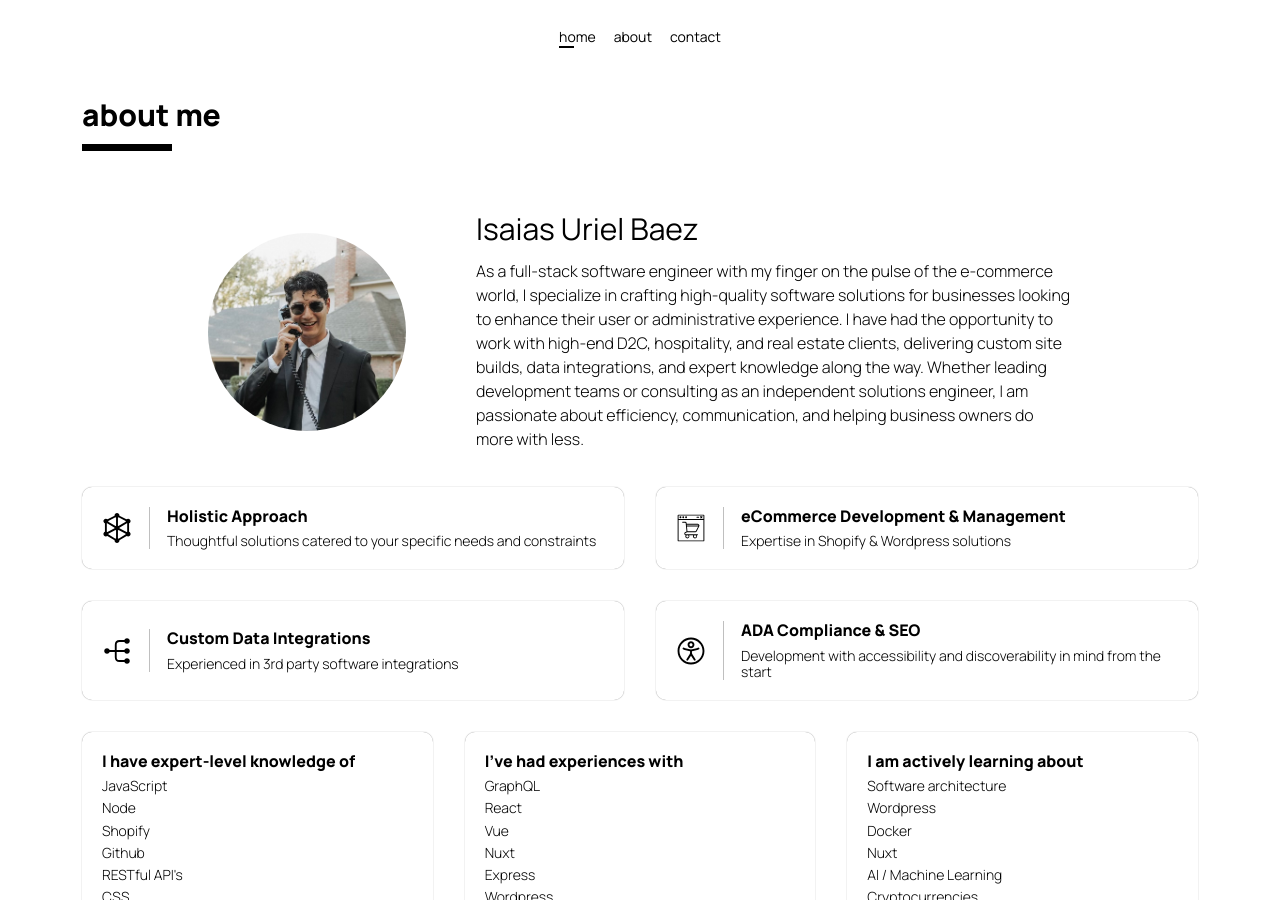
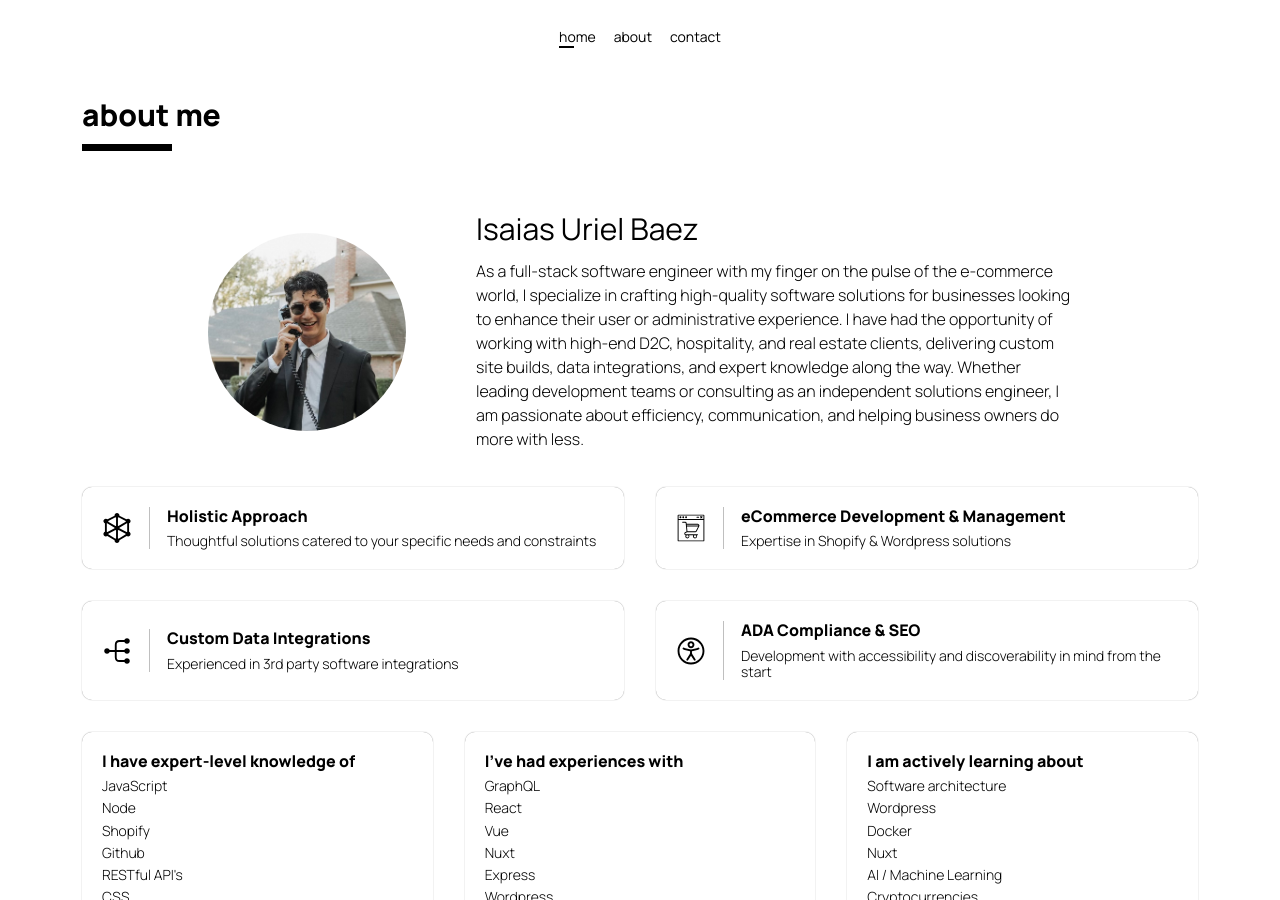
Before and after one commit to isabaez/isabaez.github.io, a Jekyll site: the page built from docs/index.html, in a window 1280 px wide and 900 px high, scrolled down 834 px. Built offline with Jekyll 4.4.1, drawn with Linux system fonts in a browser that asks for light colours.

Commit message:
Update index.html

```diff
--- a/docs/index.html
+++ b/docs/index.html
@@ -2,7 +2,7 @@
 title: "TheShopDev"
 subtitle: "Independent Solutions Engineer"
 about_name: "Isaias Uriel Baez"
-about_description: "As a full-stack software engineer with my finger on the pulse of the e-commerce world, I specialize in crafting high-quality software solutions for businesses looking to enhance their user or administrative experience. I have had the opportunity to work with high-end D2C, hospitality, and real estate clients, delivering custom site builds, data integrations, and expert knowledge along the way. Whether leading development teams or consulting as an independent solutions engineer, I am passionate about efficiency, communication, and helping business owners do more with less."
+about_description: "As a full-stack software engineer with my finger on the pulse of the e-commerce world, I specialize in crafting high-quality software solutions for businesses looking to enhance their user or administrative experience. I have had the opportunity of working with high-end D2C, hospitality, and real estate clients, delivering custom site builds, data integrations, and expert knowledge along the way. Whether leading development teams or consulting as an independent solutions engineer, I am passionate about efficiency, communication, and helping business owners do more with less."
 layout: default
 ---
 
```
